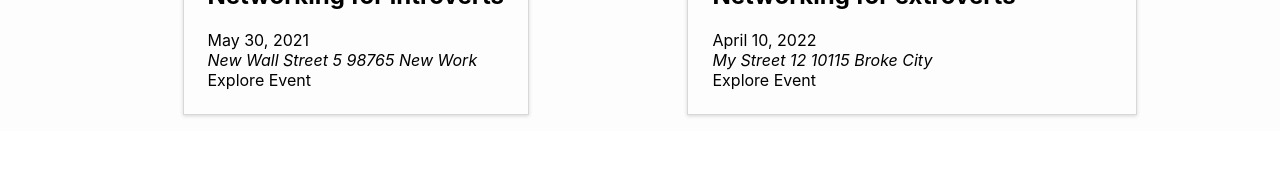
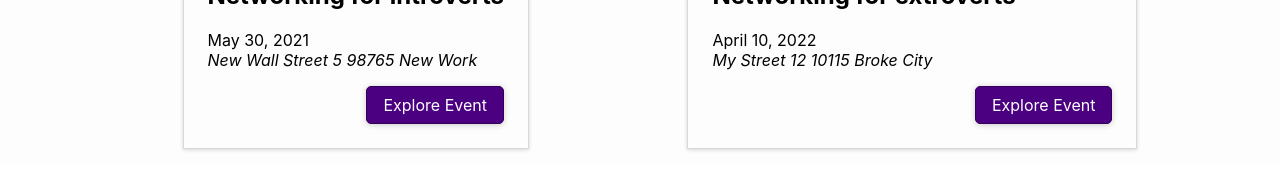
Before and after one commit to julia-joseph/events-tracker, a Next.js app: page / in a window 1280 px wide. Shown: the part 466-640 px from the top of the page. Built offline with nearby package versions, Linux system fonts and the light colour scheme.

Commit message:
using Button component in event item

```diff
--- a/components/events/event-item.js
+++ b/components/events/event-item.js
@@ -1,5 +1,5 @@
-import Link from 'next/link';
 import classes from '../../styles/event-item.module.css';
+import Button from '../../ui/button';
 
 const EventItem = props => {
     const { title, image, date, address, id } = props;
@@ -27,8 +27,8 @@
                         <address>{formattedAddress}</address>
                     </div>
                 </div>
-                <div>
-                    <Link href={exploreLink}>Explore Event</Link>
+                <div className={classes.button}>
+                    <Button link={exploreLink}>Explore Event</Button>
                 </div>
             </div>
         </li>
```
